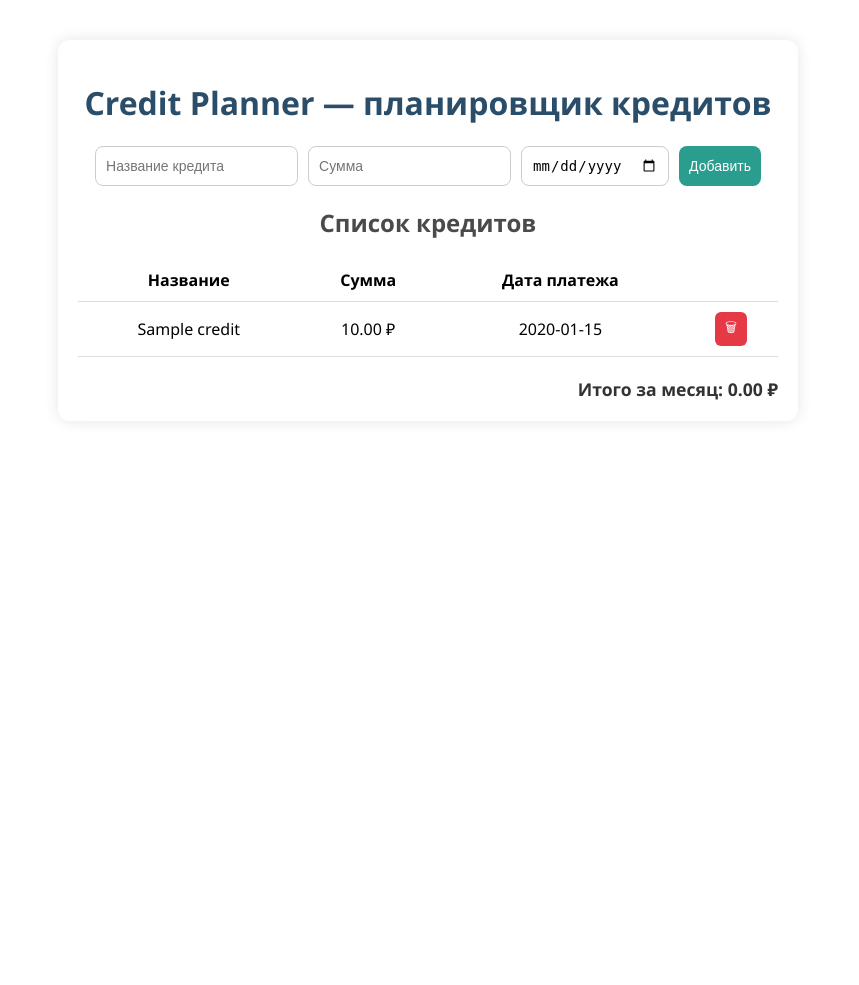
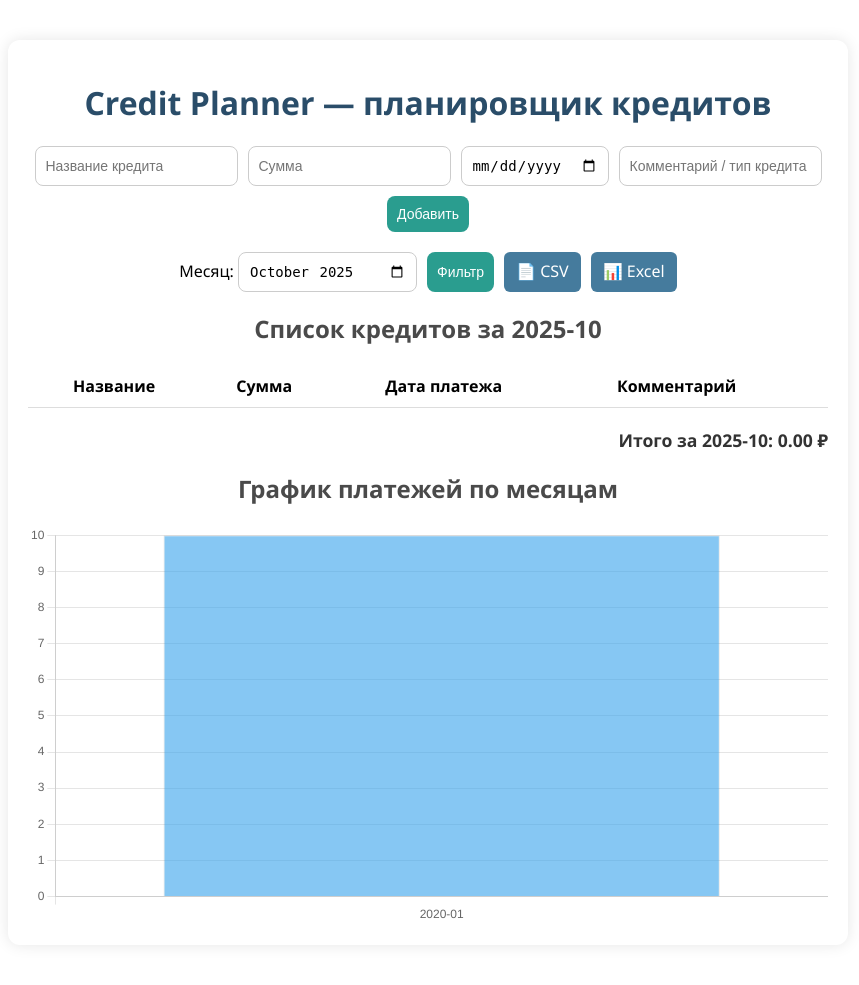
Before and after one commit to dmitriyyarnov/creditplanner, a FastAPI app: page / in a window 1280 px wide. Shown: the whole page, without its empty margins (212-1071 px from the left). Before the commit the page ends 400 px from the top, so only its background shows below. Run offline with FastAPI, Linux system fonts and the light colour scheme; tables that the repository leaves empty hold one stand-in row (values such as "Sample post"); lists and menus that the app fills with data are empty.

Commit message:
рабочая сборка

```diff
--- a/main.py
+++ b/main.py
@@ -1,9 +1,11 @@
-from fastapi import FastAPI, Form, Request
-from fastapi.responses import HTMLResponse, RedirectResponse
+from fastapi import FastAPI, Form, Request, Query
+from fastapi.responses import HTMLResponse, RedirectResponse, StreamingResponse
 from fastapi.staticfiles import StaticFiles
 from fastapi.templating import Jinja2Templates
 from datetime import datetime
 import sqlite3
+import pandas as pd
+import io
 
 app = FastAPI(title="Credit Planner")
 
@@ -11,7 +13,8 @@
 app.mount("/static", StaticFiles(directory="static"), name="static")
 templates = Jinja2Templates(directory="templates")
 
-DB_PATH = "db.sqlite3"
+DB_PATH = "db.sqlite"
+
 
 # --- Инициализация базы ---
 def init_db():
@@ -21,42 +24,63 @@
                     id INTEGER PRIMARY KEY AUTOINCREMENT,
                     name TEXT NOT NULL,
                     amount REAL NOT NULL,
-                    due_date TEXT NOT NULL
+                    due_date TEXT NOT NULL,
+                    comment TEXT
                 )''')
+    try:
+        c.execute("ALTER TABLE credits ADD COLUMN comment TEXT")
+    except sqlite3.OperationalError:
+        pass
     conn.commit()
     conn.close()
 
+
 init_db()
+
 
 # --- Главная страница ---
 @app.get("/", response_class=HTMLResponse)
-def index(request: Request):
+def index(request: Request, month: str = Query(None)):
     conn = sqlite3.connect(DB_PATH)
     c = conn.cursor()
-    c.execute("SELECT id, name, amount, due_date FROM credits ORDER BY due_date")
+    c.execute("SELECT id, name, amount, due_date, comment FROM credits ORDER BY due_date")
     credits = c.fetchall()
     conn.close()
 
-    # Подсчёт общей суммы за текущий месяц
     now = datetime.now()
-    current_month = now.strftime("%Y-%m")
-    total_month = sum(
-        amount for _, _, amount, due_date in credits if due_date.startswith(current_month)
-    )
+    if not month:
+        month = now.strftime("%Y-%m")
+
+    filtered = [cr for cr in credits if cr[3].startswith(month)]
+    total_month = sum(cr[2] for cr in filtered)
+
+    # Суммы по месяцам для графика
+    monthly_totals = {}
+    for _, _, amount, due_date, _ in credits:
+        ym = due_date[:7]
+        monthly_totals[ym] = monthly_totals.get(ym, 0) + amount
 
     return templates.TemplateResponse("index.html", {
         "request": request,
-        "credits": credits,
-        "total_month": total_month
+        "credits": filtered,
+        "total_month": total_month,
+        "month": month,
+        "monthly_totals": monthly_totals
     })
 
 
 # --- Добавление кредита ---
 @app.post("/add")
-def add_credit(name: str = Form(...), amount: float = Form(...), due_date: str = Form(...)):
+def add_credit(
+    name: str = Form(...),
+    amount: float = Form(...),
+    due_date: str = Form(...),
+    comment: str = Form("")
+):
     conn = sqlite3.connect(DB_PATH)
     c = conn.cursor()
-    c.execute("INSERT INTO credits (name, amount, due_date) VALUES (?, ?, ?)", (name, amount, due_date))
+    c.execute("INSERT INTO credits (name, amount, due_date, comment) VALUES (?, ?, ?, ?)",
+              (name, amount, due_date, comment))
     conn.commit()
     conn.close()
     return RedirectResponse(url="/", status_code=303)
@@ -71,3 +95,31 @@
     conn.commit()
     conn.close()
     return RedirectResponse(url="/", status_code=303)
+
+
+# --- Экспорт CSV ---
+@app.get("/export/csv")
+def export_csv():
+    conn = sqlite3.connect(DB_PATH)
+    df = pd.read_sql_query("SELECT * FROM credits", conn)
+    conn.close()
+    buffer = io.StringIO()
+    df.to_csv(buffer, index=False)
+    buffer.seek(0)
+    return StreamingResponse(buffer, media_type="text/csv",
+                             headers={"Content-Disposition": "attachment; filename=credits.csv"})
+
+
+# --- Экспорт Excel ---
+@app.get("/export/xlsx")
+def export_xlsx():
+    conn = sqlite3.connect(DB_PATH)
+    df = pd.read_sql_query("SELECT * FROM credits", conn)
+    conn.close()
+    buffer = io.BytesIO()
+    with pd.ExcelWriter(buffer, engine="openpyxl") as writer:
+        df.to_excel(writer, index=False, sheet_name="Credits")
+    buffer.seek(0)
+    return StreamingResponse(buffer,
+                             media_type="application/vnd.openxmlformats-officedocument.spreadsheetml.sheet",
+                             headers={"Content-Disposition": "attachment; filename=credits.xlsx"})
--- a/static/style.css
+++ b/static/style.css
@@ -1,7 +1,7 @@
 body {
     font-family: "Segoe UI", Arial, sans-serif;
     background: #f4f4f8;
-    max-width: 700px;
+    max-width: 800px;
     margin: 40px auto;
     padding: 20px;
     background-color: #fff;
@@ -19,7 +19,7 @@
     color: #4a4a4a;
 }
 
-.credit-form {
+.credit-form, .filter-form {
     display: flex;
     gap: 10px;
     justify-content: center;
@@ -27,14 +27,14 @@
     flex-wrap: wrap;
 }
 
-.credit-form input, .credit-form button {
+.credit-form input, .credit-form button, .filter-form input, .filter-form button {
     padding: 10px;
     border-radius: 8px;
     border: 1px solid #ccc;
     font-size: 14px;
 }
 
-.credit-form button {
+.credit-form button, .filter-form button {
     background-color: #2a9d8f;
     color: white;
     border: none;
@@ -42,7 +42,7 @@
     transition: background 0.2s;
 }
 
-.credit-form button:hover {
+.credit-form button:hover, .filter-form button:hover {
     background-color: #23867a;
 }
 
@@ -81,3 +81,16 @@
     font-size: 1.1em;
     color: #333;
 }
+
+.btn-export {
+    background-color: #457b9d;
+    color: white;
+    text-decoration: none;
+    padding: 8px 12px;
+    border-radius: 6px;
+    transition: background 0.2s;
+}
+
+.btn-export:hover {
+    background-color: #356180;
+}
--- a/templates/index.html
+++ b/templates/index.html
@@ -4,6 +4,7 @@
     <meta charset="UTF-8">
     <title>Credit Planner</title>
     <link rel="stylesheet" href="/static/style.css">
+    <script src="https://cdn.jsdelivr.net/npm/chart.js"></script>
 </head>
 <body>
     <h1>Credit Planner — планировщик кредитов</h1>
@@ -12,22 +13,34 @@
         <input type="text" name="name" placeholder="Название кредита" required>
         <input type="number" step="0.01" name="amount" placeholder="Сумма" required>
         <input type="date" name="due_date" required>
+        <input type="text" name="comment" placeholder="Комментарий / тип кредита">
         <button type="submit">Добавить</button>
     </form>
 
-    <h2>Список кредитов</h2>
+    <form method="get" action="/" class="filter-form">
+        <label>Месяц:
+            <input type="month" name="month" value="{{ month }}">
+        </label>
+        <button type="submit">Фильтр</button>
+        <a href="/export/csv" class="btn-export">📄 CSV</a>
+        <a href="/export/xlsx" class="btn-export">📊 Excel</a>
+    </form>
+
+    <h2>Список кредитов за {{ month }}</h2>
     <table>
         <tr>
             <th>Название</th>
             <th>Сумма</th>
             <th>Дата платежа</th>
+            <th>Комментарий</th>
             <th></th>
         </tr>
-        {% for id, name, amount, due_date in credits %}
+        {% for id, name, amount, due_date, comment in credits %}
         <tr>
             <td>{{ name }}</td>
             <td>{{ "%.2f"|format(amount) }} ₽</td>
             <td>{{ due_date }}</td>
+            <td>{{ comment }}</td>
             <td>
                 <form action="/delete/{{ id }}" method="post" style="display:inline;">
                     <button type="submit" class="delete">🗑</button>
@@ -38,7 +51,34 @@
     </table>
 
     <div class="summary">
-        <strong>Итого за месяц: {{ "%.2f"|format(total_month) }} ₽</strong>
+        <strong>Итого за {{ month }}: {{ "%.2f"|format(total_month) }} ₽</strong>
     </div>
+
+    <h2>График платежей по месяцам</h2>
+    <canvas id="chart"></canvas>
+
+    <script>
+        const data = {{ monthly_totals | tojson }};
+        const ctx = document.getElementById('chart').getContext('2d');
+        new Chart(ctx, {
+            type: 'bar',
+            data: {
+                labels: Object.keys(data),
+                datasets: [{
+                    label: 'Сумма кредитов, ₽',
+                    data: Object.values(data),
+                    backgroundColor: 'rgba(54, 162, 235, 0.6)',
+                    borderWidth: 1
+                }]
+            },
+            options: {
+                responsive: true,
+                plugins: { legend: { display: false } },
+                scales: {
+                    y: { beginAtZero: true }
+                }
+            }
+        });
+    </script>
 </body>
 </html>
```
